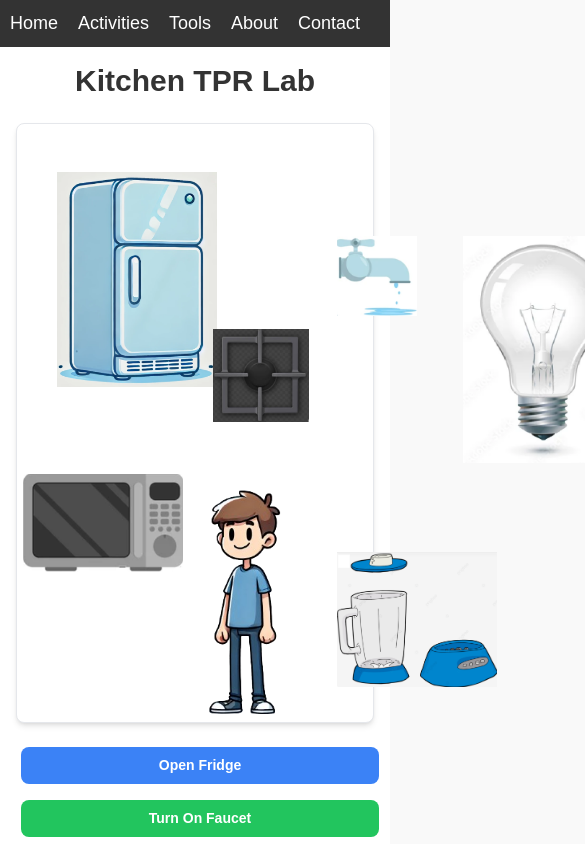
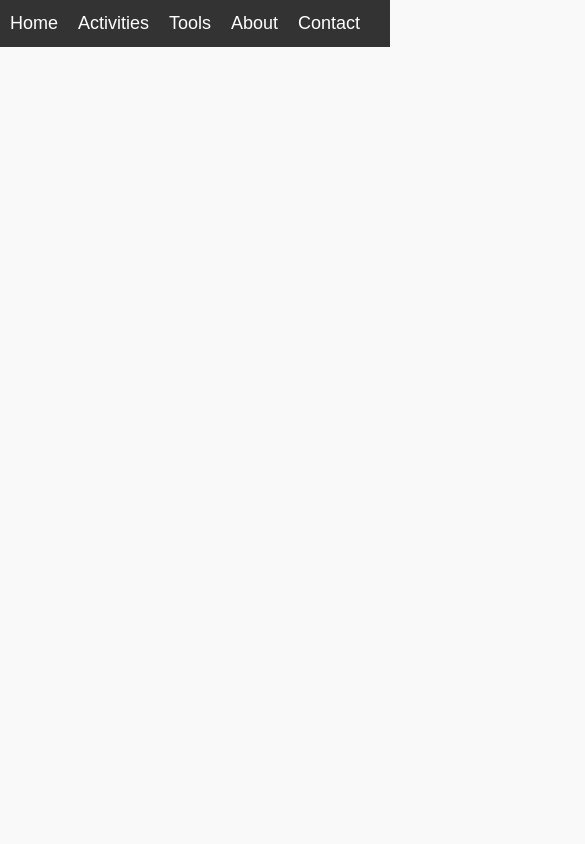
Before and after one commit to teachtudor/main, a Next.js app: page /blog/12 in a window 390 px wide. Shown: the top 844 px of the page, 585 px wide, since content can reach past the window. Built offline with nearby package versions, Linux system fonts and the light colour scheme.

Commit message:
phone responsive

```diff
--- a/src/app/blog/12/page.js
+++ b/src/app/blog/12/page.js
@@ -640,7 +640,7 @@
   return (
     <div>
         <Navbar />
-        <div className="flex flex-col items-center justify-center min-h-screen bg-white p-4">
+        <div className="flex flex-col items-center justify-center min-h-screen bg-white p-4 hide-on-phone">
             <h1 className="text-3xl font-bold mb-6">Kitchen TPR Lab</h1>
 
             {/* Kitchen Scene */}
```
